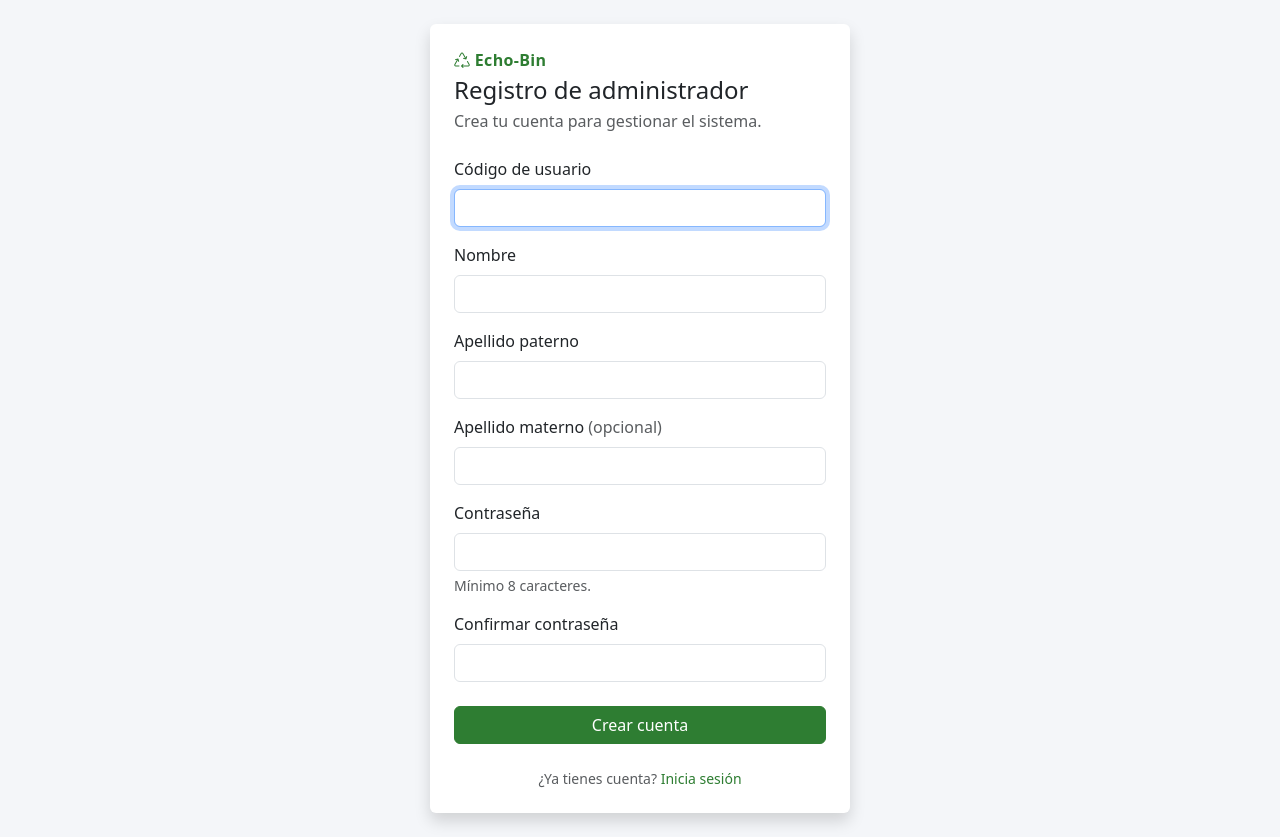
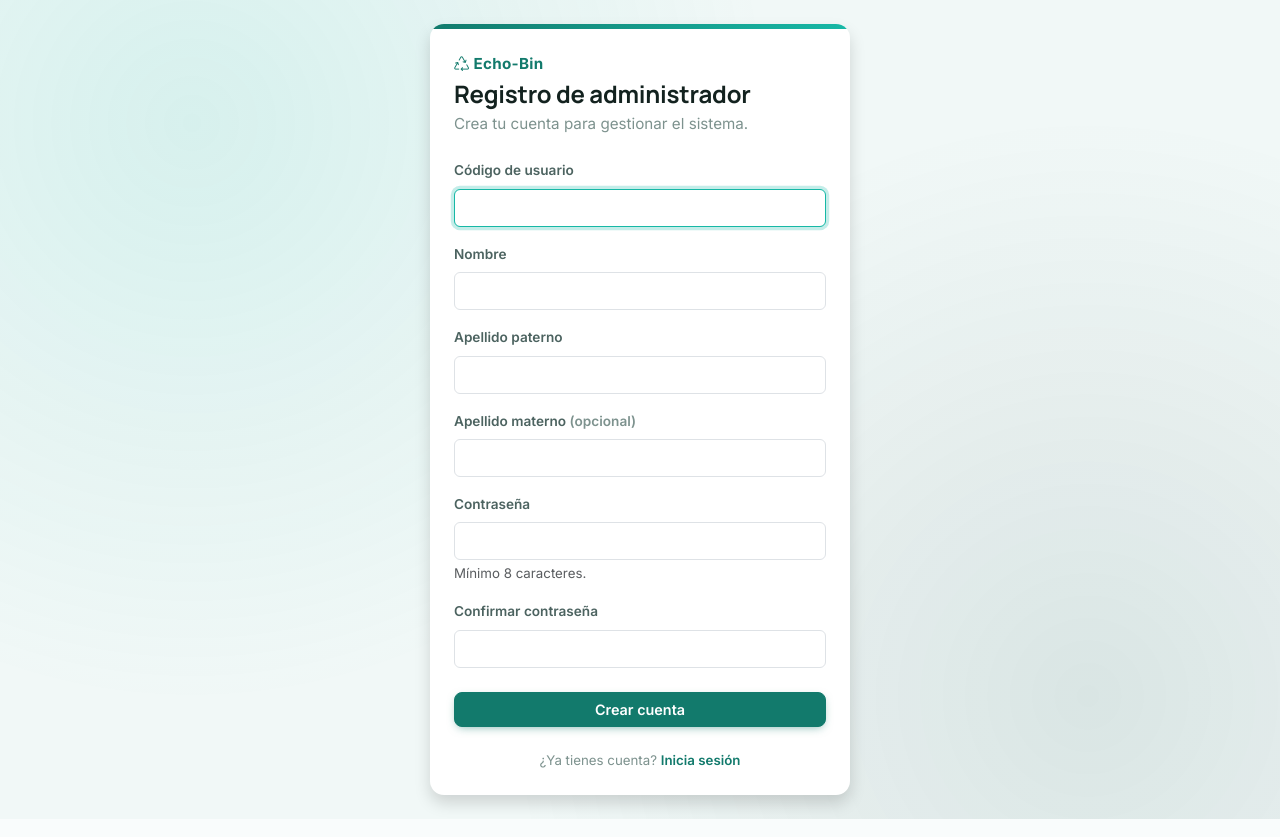
Before and after one commit to aynose1/proyecto_integrador, a Flask app: page /register in a window 1280 px wide. Run offline with Flask 3, Linux system fonts and the light colour scheme.

Commit message:
Mejoras en interfaz, color y distribución

```diff
--- a/web/app/static/css/main.css
+++ b/web/app/static/css/main.css
@@ -1,39 +1,188 @@
+/* ============================================================
+   Echo-Bin · Sistema de gestión de recolección de residuos
+   Tokens de diseño: paleta verde-aqua profesional.
+   ============================================================ */
+
 :root {
-  --brand-green: #2e7d32;
-  --brand-green-dark: #1b5e20;
-  --brand-green-soft: #e8f5e9;
-  --page-bg: #f4f6f9;
+  /* Marca: verde profundo -> aqua, con acento cian vivo para foco/enlaces */
+  --brand-teal-950: #07211e;
+  --brand-teal-900: #0b3b38;
+  --brand-teal-800: #0e4d47;
+  --brand-teal-700: #127a6c;   /* primario: botones, estados activos */
+  --brand-teal-600: #18917f;
+  --brand-aqua-500: #17b8a6;   /* acento vivo: focos, enlaces, iconos */
+  --brand-aqua-300: #74e0d1;
+  --brand-aqua-100: #e3f8f5;   /* fondos suaves, encabezados de tabla, badges */
+
+  --ink-900: #13221f;          /* texto principal (no negro puro) */
+  --ink-600: #4c6360;
+  --ink-400: #7d928e;
+
+  --page-bg: #f1f8f7;          /* fondo general, tinte aqua muy sutil */
+  --surface: #ffffff;
+  --border-soft: rgba(11, 59, 56, 0.12);
+  --shadow-card: 0 1px 2px rgba(11, 59, 56, 0.05), 0 10px 24px -14px rgba(11, 59, 56, 0.35);
+
+  /* Compatibilidad: nombres que ya usaban las plantillas existentes */
+  --brand-green: var(--brand-teal-700);
+  --brand-green-dark: var(--brand-teal-900);
+  --brand-green-soft: var(--brand-aqua-100);
+  --page-bg-legacy: var(--page-bg);
+
+  --bs-link-color-rgb: 18, 122, 108;
+  --bs-focus-ring-color: rgba(23, 184, 166, 0.25);
 }
 
+/* ---------- Base y tipografía ---------- */
 body {
   background-color: var(--page-bg);
+  color: var(--ink-900);
+  font-family: "Inter", -apple-system, BlinkMacSystemFont, "Segoe UI", sans-serif;
+  font-size: 0.95rem;
 }
 
-/* Bootstrap primary override — verde reciclaje */
+h1, h2, h3, h4, h5, h6,
+.h1, .h2, .h3, .h4, .h5, .h6 {
+  font-family: "Manrope", "Inter", sans-serif;
+  font-weight: 700;
+  color: var(--ink-900);
+  letter-spacing: -0.01em;
+}
+
+.text-muted {
+  color: var(--ink-400) !important;
+}
+
+a {
+  color: var(--brand-teal-700);
+}
+a:hover {
+  color: var(--brand-teal-900);
+}
+
+:focus-visible {
+  outline: 2px solid var(--brand-aqua-500);
+  outline-offset: 2px;
+}
+
+/* ---------- Botones ---------- */
+.btn {
+  border-radius: 8px;
+  font-weight: 600;
+  font-size: 0.9rem;
+}
+
 .btn-primary {
-  --bs-btn-bg: var(--brand-green);
-  --bs-btn-border-color: var(--brand-green);
-  --bs-btn-hover-bg: var(--brand-green-dark);
-  --bs-btn-hover-border-color: var(--brand-green-dark);
-  --bs-btn-active-bg: var(--brand-green-dark);
-  --bs-btn-active-border-color: var(--brand-green-dark);
-  --bs-btn-disabled-bg: var(--brand-green);
-  --bs-btn-disabled-border-color: var(--brand-green);
+  --bs-btn-bg: var(--brand-teal-700);
+  --bs-btn-border-color: var(--brand-teal-700);
+  --bs-btn-hover-bg: var(--brand-teal-900);
+  --bs-btn-hover-border-color: var(--brand-teal-900);
+  --bs-btn-active-bg: var(--brand-teal-900);
+  --bs-btn-active-border-color: var(--brand-teal-900);
+  --bs-btn-disabled-bg: var(--brand-teal-700);
+  --bs-btn-disabled-border-color: var(--brand-teal-700);
+  box-shadow: 0 3px 10px -3px rgba(18, 122, 108, 0.55);
 }
 
 .btn-outline-primary {
-  --bs-btn-color: var(--brand-green);
-  --bs-btn-border-color: var(--brand-green);
-  --bs-btn-hover-bg: var(--brand-green);
-  --bs-btn-hover-border-color: var(--brand-green);
-  --bs-btn-active-bg: var(--brand-green-dark);
-  --bs-btn-active-border-color: var(--brand-green-dark);
-  --bs-btn-disabled-color: var(--brand-green);
-  --bs-btn-disabled-border-color: var(--brand-green);
+  --bs-btn-color: var(--brand-teal-700);
+  --bs-btn-border-color: var(--brand-teal-700);
+  --bs-btn-hover-bg: var(--brand-teal-700);
+  --bs-btn-hover-border-color: var(--brand-teal-700);
+  --bs-btn-active-bg: var(--brand-teal-900);
+  --bs-btn-active-border-color: var(--brand-teal-900);
+  --bs-btn-disabled-color: var(--brand-teal-700);
+  --bs-btn-disabled-border-color: var(--brand-teal-700);
+}
+
+.btn-success {
+  --bs-btn-bg: var(--brand-aqua-500);
+  --bs-btn-border-color: var(--brand-aqua-500);
+  --bs-btn-hover-bg: #12a08f;
+  --bs-btn-hover-border-color: #12a08f;
+  --bs-btn-active-bg: #0d8879;
+  --bs-btn-active-border-color: #0d8879;
+}
+
+.btn-outline-success {
+  --bs-btn-color: var(--brand-aqua-500);
+  --bs-btn-border-color: var(--brand-aqua-500);
+  --bs-btn-hover-bg: var(--brand-aqua-500);
+  --bs-btn-hover-border-color: var(--brand-aqua-500);
+}
+
+.btn-danger {
+  --bs-btn-bg: #bf4a40;
+  --bs-btn-border-color: #bf4a40;
+  --bs-btn-hover-bg: #a13c33;
+  --bs-btn-hover-border-color: #a13c33;
+  --bs-btn-active-bg: #8a342c;
+  --bs-btn-active-border-color: #8a342c;
+}
+
+.btn-outline-secondary {
+  --bs-btn-color: var(--ink-600);
+  --bs-btn-border-color: var(--border-soft);
+  --bs-btn-hover-color: #fff;
+  --bs-btn-hover-bg: var(--ink-900);
+  --bs-btn-hover-border-color: var(--ink-900);
 }
 
 .text-primary {
-  color: var(--brand-green) !important;
+  color: var(--brand-teal-700) !important;
+}
+
+/* ---------- Formularios ---------- */
+.form-control:focus,
+.form-select:focus {
+  border-color: var(--brand-aqua-500);
+  box-shadow: 0 0 0 0.2rem var(--bs-focus-ring-color);
+}
+
+.form-label {
+  font-weight: 600;
+  font-size: 0.85rem;
+  color: var(--ink-600);
+}
+
+/* ---------- Tarjetas ---------- */
+.card {
+  border: 1px solid var(--border-soft);
+  border-radius: 12px;
+}
+
+.shadow-sm,
+.card.shadow-sm {
+  box-shadow: var(--shadow-card) !important;
+}
+
+/* ---------- Tablas ---------- */
+.table-light,
+thead.table-light th,
+.table > :not(caption) > * > .table-light {
+  --bs-table-bg: var(--brand-aqua-100);
+  --bs-table-color: var(--brand-teal-900);
+  font-size: 0.78rem;
+  text-transform: uppercase;
+  letter-spacing: 0.045em;
+  font-weight: 700;
+}
+
+.table-hover > tbody > tr:hover > * {
+  --bs-table-accent-bg: var(--brand-aqua-100);
+}
+
+/* ---------- Badges ---------- */
+/* Se retonan los colores de estado de Bootstrap a la paleta de marca,
+   sin tocar las plantillas que ya usan bg-success/bg-warning/etc. */
+.badge.bg-success { background-color: var(--brand-aqua-500) !important; }
+.badge.bg-warning { background-color: #dfa524 !important; color: #3a2a03 !important; }
+.badge.bg-secondary { background-color: var(--ink-400) !important; }
+.badge.bg-danger { background-color: #bf4a40 !important; }
+
+.badge-brand {
+  background-color: var(--brand-aqua-100);
+  color: var(--brand-teal-900);
 }
 
 /* ================= Sidebar izquierdo ================= */
@@ -175,6 +327,10 @@ body {
   justify-content: center;
   padding: 1.5rem;
   gap: 0.75rem;
+  background:
+    radial-gradient(circle at 15% 15%, rgba(23, 184, 166, 0.12), transparent 45%),
+    radial-gradient(circle at 85% 85%, rgba(11, 59, 56, 0.10), transparent 45%),
+    var(--page-bg);
 }
 
 .auth-stack {
@@ -193,22 +349,32 @@ body {
 .auth-card {
   width: 100%;
   border: 0;
+  border-radius: 14px;
+  overflow: hidden;
+  position: relative;
+}
+
+.auth-card::before {
+  content: "";
+  display: block;
+  height: 5px;
+  background: linear-gradient(90deg, var(--brand-teal-700), var(--brand-aqua-500));
 }
 
 .auth-card .auth-brand {
-  color: var(--brand-green);
+  color: var(--brand-teal-700);
   font-weight: 700;
   letter-spacing: 0.02em;
 }
 
 .auth-link {
-  color: var(--brand-green);
+  color: var(--brand-teal-700);
   text-decoration: none;
-  font-weight: 500;
+  font-weight: 600;
 }
 
 .auth-link:hover {
-  color: var(--brand-green-dark);
+  color: var(--brand-teal-900);
   text-decoration: underline;
 }
 
--- a/web/app/templates/base.html
+++ b/web/app/templates/base.html
@@ -6,6 +6,9 @@
   <title>{% block title %}{{ app_name }}{% endblock %}</title>
   <link href="https://cdn.jsdelivr.net/npm/bootstrap@5.3.3/dist/css/bootstrap.min.css" rel="stylesheet">
   <link href="https://cdn.jsdelivr.net/npm/bootstrap-icons@1.11.3/font/bootstrap-icons.min.css" rel="stylesheet">
+  <link rel="preconnect" href="https://fonts.googleapis.com">
+  <link rel="preconnect" href="https://fonts.gstatic.com" crossorigin>
+  <link href="https://fonts.googleapis.com/css2?family=Inter:wght@400;500;600;700&family=Manrope:wght@600;700;800&display=swap" rel="stylesheet">
   <link href="{{ url_for('static', filename='css/main.css') }}" rel="stylesheet">
 </head>
 <body>
@@ -15,9 +18,9 @@
       <div class="sidebar__brand">
         <a class="d-flex align-items-center gap-2 text-decoration-none" href="{{ url_for('dashboard.index') }}">
           <!-- Espacio reservado para el logotipo definitivo. Sustituye este
-               span por <img src="{{ url_for('static', filename='img/logo.png') }}" alt="{{ app_name }}" height="32">
+               span por <img src="{{ url_for('static', filename='img/pi_logo.png') }}" alt="{{ app_name }}" height="32">
                cuando tengas el archivo listo, y colócalo en web/app/static/img/logo.png -->
-          <span class="logo-placeholder" aria-hidden="true">LOGO</span>
+          <img src="{{ url_for('static', filename='img/pi_logo_aqua_claro.png') }}" alt="{{ app_name }}" height="32">
           <span class="sidebar__brand-name">{{ app_name }}</span>
         </a>
         <button class="sidebar__close d-lg-none" type="button" id="sidebarClose" aria-label="Cerrar menú">
```
Also changed, not shown: other parts of web/app/static/css/main.css (+31 -31 lines), web/app/static/img/pi_logo.png (added), web/app/static/img/pi_logo_aqua.png (added), web/app/static/img/pi_logo_aqua_claro.png (added).
